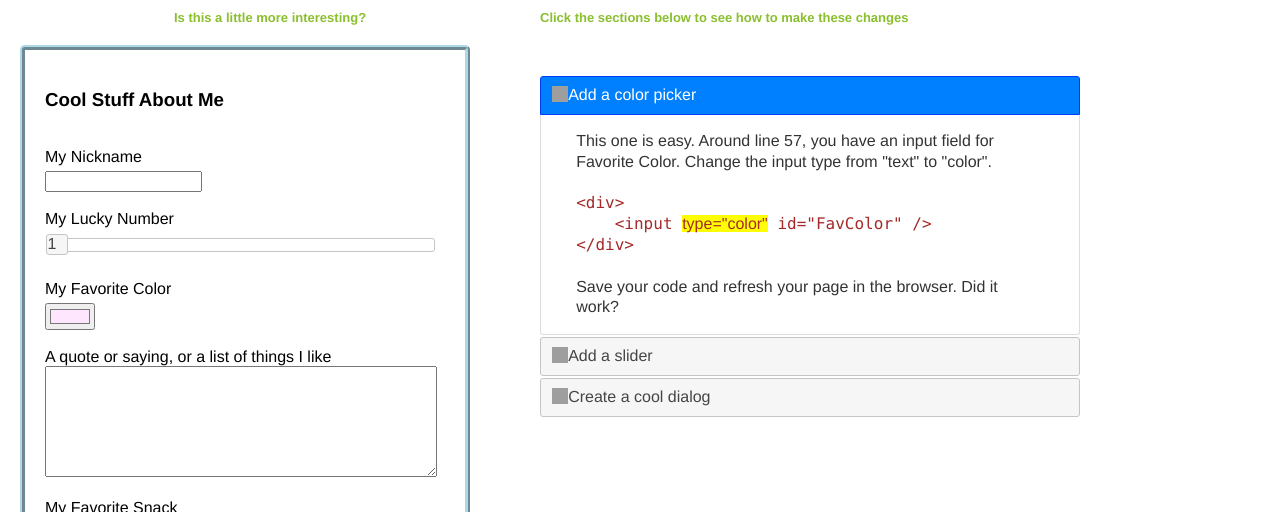
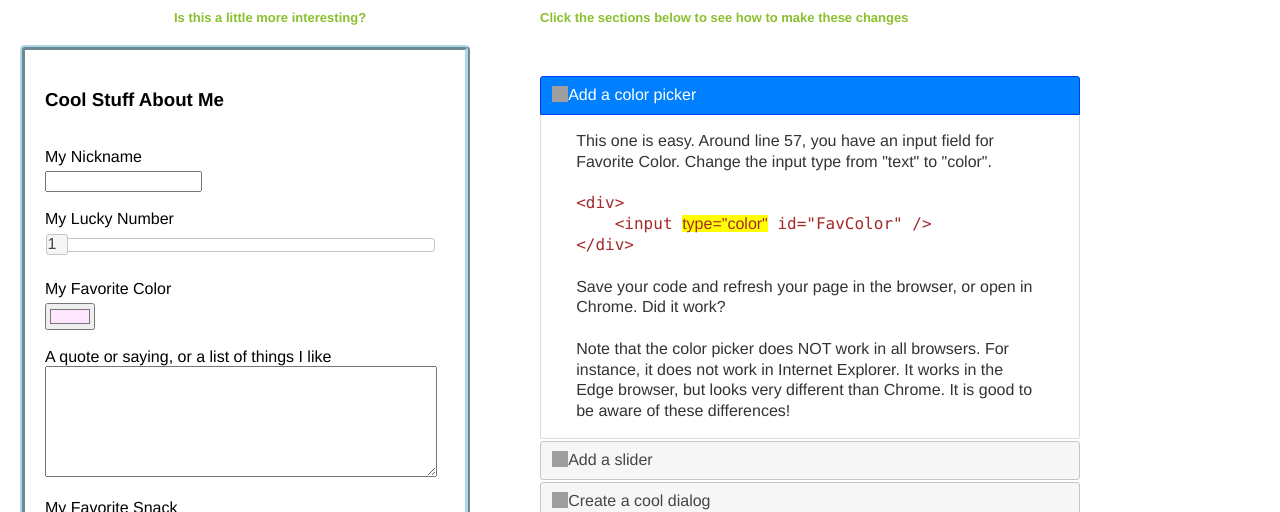
Before and after one commit to ChickTechSymetra/ChickTechSymetra.github.io, a plain HTML site: page Dev1.html in a window 1280 px wide. Both pictures are taken after a click on the tab "Add a color picker". Shown: the part 288-800 px from the top of the page. Drawn offline with nearby package versions, Linux system fonts and the light colour scheme; grey boxes are pictures that could not be loaded.

Commit message:
colorpicker problem

```diff
--- a/Dev1.html
+++ b/Dev1.html
@@ -157,8 +157,12 @@
                         &nbsp &nbsp; &lt;input <span style="background-color: yellow;">type="color"</span> id="FavColor" /&gt;<br />
                         &lt;/div&gt;<br /><br />
                     </span>
-                    Save your code and refresh your page in the browser.  Did it work?
-                    <h3>Add a slider</h3>
+                Save your code and refresh your page in the browser, or open in Chrome.  Did it work?<br/><br/>
+                Note that the color picker does NOT work in all browsers.  For instance, it does not work
+                in Internet Explorer.  It works in the Edge browser, but looks very different than Chrome.  It is
+                good to be aware of these differences!
+
+                <h3>Add a slider</h3>
                 <p>
                     To add a slider, we need two different changes: in the HTML, and some JavaScript.
                     <br /><br />
```
